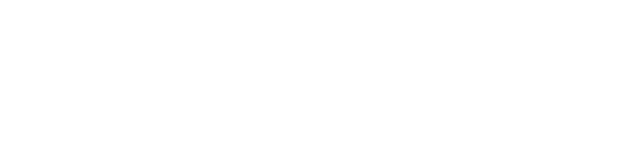
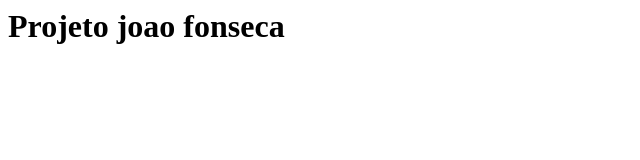
Before and after one commit to arturcostta/curso_git, a plain HTML site: page index.html in a window 1280 px wide. Shown: the whole page, without its empty margins (0-640 px from the left). Drawn offline with Linux system fonts and the light colour scheme.

Commit message:
titulo da pagina

```diff
--- a/index.html
+++ b/index.html
@@ -1,4 +1,6 @@
 <html>
 	<head></head>
-	<body></body>
+	<body>
+		<h1>Projeto joao fonseca</h1>
+	</body>
 </html>
```
